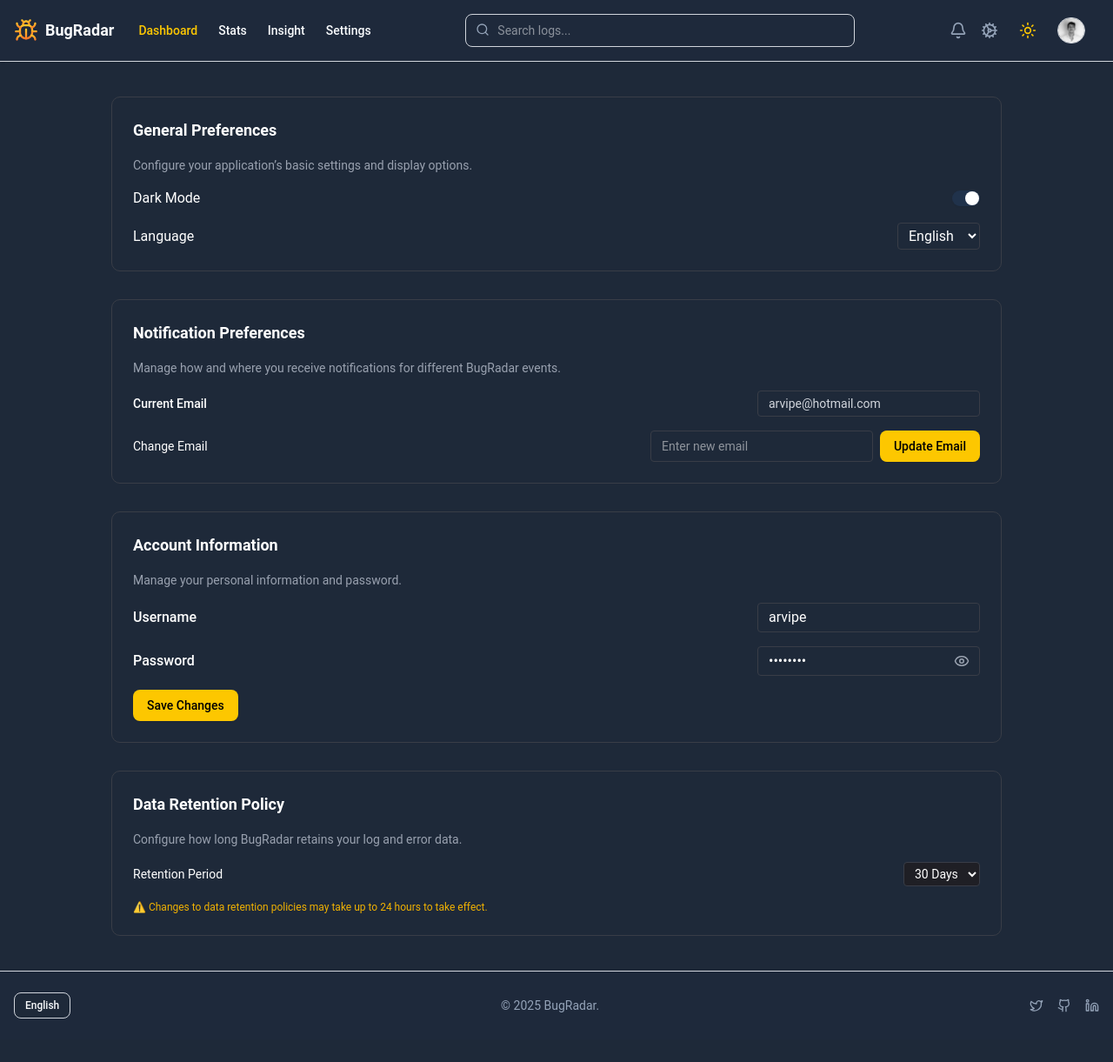
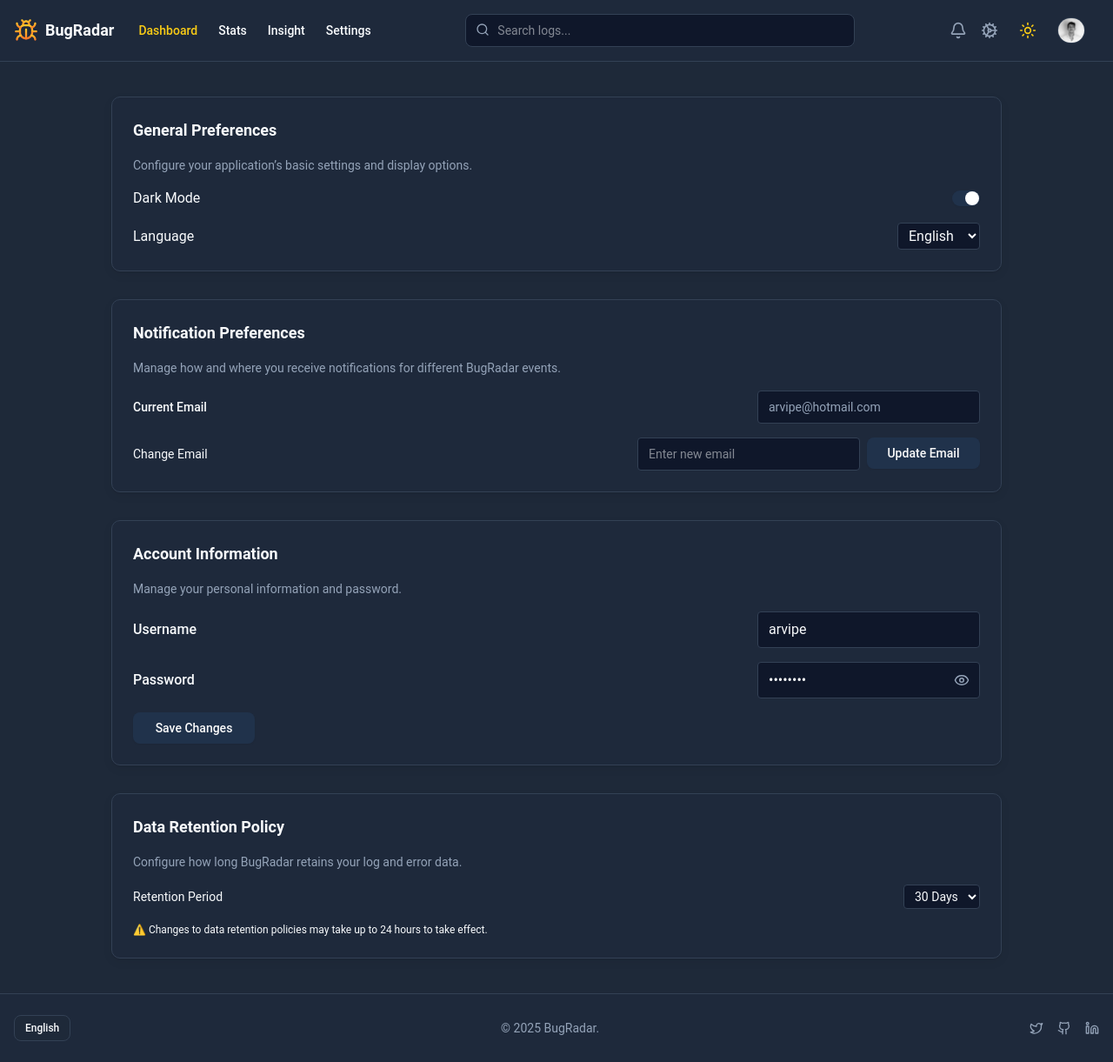
Before and after one commit to ARVIPE/BugRadar, a Next.js app: page /settings in a window 1280 px wide. Shown: the whole page at 87% size. Before the commit the page ends 1195 px from the top, so only its background shows below. Built offline with nearby package versions, Linux system fonts and the light colour scheme.

Commit message:
feat: update styling across various components for improved visual consistency and accessibility in light mode

```diff
--- a/src/app/settings/page.tsx
+++ b/src/app/settings/page.tsx
@@ -25,29 +25,35 @@ export default function SettingsPage() {
   };
 
   const handleUpdateAccount = () => {
-    // Aquí iría lógica real de actualización
     console.log("Updated account:", { username, password });
   };
 
   return (
     <>
       <Navbar />
-      <div className="text-white min-h-screen py-10 px-4 md:px-10">
+      <div className="min-h-screen py-10 px-4 md:px-10 bg-skin-bg text-skin-title">
         <div className="max-w-5xl mx-auto space-y-8">
 
           {/* General Preferences */}
-          <section className="border border-[#393D47] rounded-lg p-6 space-y-4">
-            <h2 className="text-lg font-semibold">General Preferences</h2>
-            <p className="text-sm text-gray-400">
+          <section className="bg-skin-panel border border-border rounded-lg p-6 space-y-4 shadow-elev-1">
+            <h2 className="text-lg font-semibold text-skin-title">General Preferences</h2>
+            <p className="text-sm text-skin-subtitle">
               Configure your application’s basic settings and display options.
             </p>
+
             <div className="flex justify-between items-center">
-              <span>Dark Mode</span>
+              <span className="text-skin-title">Dark Mode</span>
               <Switch checked={darkMode} onCheckedChange={setDarkMode} />
             </div>
+
             <div className="flex justify-between items-center">
-              <span>Language</span>
-              <select className="border border-[#393D47] rounded px-2 py-1">
+              <span className="text-skin-title">Language</span>
+              <select
+                className="rounded px-2 py-1
+                           bg-[var(--color-input)] text-skin-title
+                           border border-border
+                           focus:outline-none focus:ring-2 focus:ring-[var(--ring)] focus:border-[var(--ring)]"
+              >
                 <option>English</option>
                 <option>Spanish</option>
               </select>
@@ -55,36 +61,38 @@ export default function SettingsPage() {
           </section>
 
           {/* Notification Preferences */}
-          <section className="border border-[#393D47] rounded-lg p-6 space-y-4">
-            <h2 className="text-lg font-semibold">Notification Preferences</h2>
-            <p className="text-sm text-gray-400">
+          <section className="bg-skin-panel border border-border rounded-lg p-6 space-y-4 shadow-elev-1">
+            <h2 className="text-lg font-semibold text-skin-title">Notification Preferences</h2>
+            <p className="text-sm text-skin-subtitle">
               Manage how and where you receive notifications for different BugRadar events.
             </p>
 
             <div className="space-y-4 text-sm">
               <div className="flex flex-col sm:flex-row justify-between items-start sm:items-center gap-2">
-                <span className="mb-1 sm:mb-0 font-medium">Current Email</span>
+                <span className="mb-1 sm:mb-0 font-medium text-skin-title">Current Email</span>
                 <input
                   value={notificationEmail}
                   disabled
-                  className="bg-gray-800 text-gray-300 border border-[#393D47] px-3 py-1 rounded w-full sm:w-64"
+                  className="bg-[var(--color-input)] text-skin-subtitle
+                             border border-border px-3 py-2 rounded
+                             w-full sm:w-64"
                 />
               </div>
 
               <div className="flex flex-col sm:flex-row justify-between items-start sm:items-center gap-2">
-                <span className="mb-1 sm:mb-0">Change Email</span>
+                <span className="mb-1 sm:mb-0 text-skin-title">Change Email</span>
                 <div className="flex flex-col sm:flex-row gap-2 w-full sm:w-auto">
                   <input
                     value={newEmail}
                     onChange={(e) => setNewEmail(e.target.value)}
                     placeholder="Enter new email"
-                    className="border border-[#393D47] px-3 py-1 rounded w-full sm:w-64"
+                    className="bg-[var(--color-input)] text-skin-title
+                               placeholder:text-skin-subtitle
+                               border border-border px-3 py-2 rounded
+                               w-full sm:w-64
+                               focus:outline-none focus:ring-2 focus:ring-[var(--ring)] focus:border-[var(--ring)]"
                   />
-                  <Button
-                    onClick={handleUpdateEmail}
-                    className="bg-yellow-400 text-black hover:bg-yellow-500"
-                    variant="secondary"
-                  >
+                  <Button onClick={handleUpdateEmail} className="min-w-[130px]">
                     Update Email
                   </Button>
                 </div>
@@ -93,61 +101,72 @@ export default function SettingsPage() {
           </section>
 
           {/* Account Information */}
-          <section className="border border-[#393D47] rounded-lg p-6 space-y-4">
-            <h2 className="text-lg font-semibold">Account Information</h2>
-            <p className="text-sm text-gray-400">Manage your personal information and password.</p>
+          <section className="bg-skin-panel border border-border rounded-lg p-6 space-y-4 shadow-elev-1">
+            <h2 className="text-lg font-semibold text-skin-title">Account Information</h2>
+            <p className="text-sm text-skin-subtitle">
+              Manage your personal information and password.
+            </p>
 
             <div className="space-y-4">
               <div className="flex flex-col sm:flex-row justify-between items-start sm:items-center gap-2">
-                <span className="font-medium">Username</span>
+                <span className="font-medium text-skin-title">Username</span>
                 <input
                   value={username}
                   onChange={(e) => setUsername(e.target.value)}
-                  className="border border-[#393D47] px-3 py-1 rounded w-full sm:w-64"
+                  className="bg-[var(--color-input)] text-skin-title
+                             border border-border px-3 py-2 rounded
+                             w-full sm:w-64
+                             focus:outline-none focus:ring-2 focus:ring-[var(--ring)] focus:border-[var(--ring)]"
                 />
               </div>
 
               <div className="flex flex-col sm:flex-row justify-between items-start sm:items-center gap-2">
-                <span className="font-medium">Password</span>
+                <span className="font-medium text-skin-title">Password</span>
                 <div className="relative w-full sm:w-64">
                   <input
                     type={showPassword ? "text" : "password"}
                     value={password}
                     onChange={(e) => setPassword(e.target.value)}
-                    className="border border-[#393D47] px-3 py-1 rounded w-full pr-10"
+                    className="bg-[var(--color-input)] text-skin-title
+                               border border-border px-3 py-2 rounded w-full pr-10
+                               focus:outline-none focus:ring-2 focus:ring-[var(--ring)] focus:border-[var(--ring)]"
                   />
                   <button
                     type="button"
                     onClick={() => setShowPassword(!showPassword)}
-                    className="absolute top-1/2 right-3 -translate-y-1/2 text-gray-400"
+                    className="absolute top-1/2 right-3 -translate-y-1/2 text-skin-subtitle hover:text-skin-title"
                   >
                     {showPassword ? <EyeOff size={18} /> : <Eye size={18} />}
                   </button>
                 </div>
               </div>
 
-              <Button
-                onClick={handleUpdateAccount}
-                className="bg-yellow-400 text-black hover:bg-yellow-500"
-              >
+              <Button onClick={handleUpdateAccount} className="min-w-[140px]">
                 Save Changes
               </Button>
             </div>
           </section>
 
           {/* Data Retention */}
-          <section className="border border-[#393D47] rounded-lg p-6 space-y-4">
-            <h2 className="text-lg font-semibold">Data Retention Policy</h2>
-            <p className="text-sm text-gray-400">
+          <section className="bg-skin-panel border border-border rounded-lg p-6 space-y-4 shadow-elev-1">
+            <h2 className="text-lg font-semibold text-skin-title">Data Retention Policy</h2>
+            <p className="text-sm text-skin-subtitle">
               Configure how long BugRadar retains your log and error data.
             </p>
             <div className="flex justify-between items-center text-sm">
-              <span>Retention Period</span>
-              <select className="bg-[#1f1f25] border border-[#393D47] rounded px-2 py-1">
+              <span className="text-skin-title">Retention Period</span>
+              <select
+                className="rounded px-2 py-1
+                           bg-[var(--color-input)] text-skin-title
+                           border border-border
+                           focus:outline-none focus:ring-2 focus:ring-[var(--ring)] focus:border-[var(--ring)]"
+              >
                 <option>30 Days</option>
+                <option>60 Days</option>
+                <option>90 Days</option>
               </select>
             </div>
-            <p className="text-xs text-yellow-500 mt-2">
+            <p className="text-xs mt-2">
               ⚠️ Changes to data retention policies may take up to 24 hours to take effect.
             </p>
           </section>
--- a/src/components/footer.tsx
+++ b/src/components/footer.tsx
@@ -2,11 +2,11 @@ import { Twitter, Github, Linkedin } from "lucide-react"
 
 export default function Footer() {
   return (
-    <footer className="bg-skin-panel py-6 border-t border-gray-300 dark:border-gray-700">
+    <footer className="bg-skin-panel py-6 border-t border-border">
       <div className="max-w-7xl mx-auto px-4 flex flex-col md:flex-row justify-between items-center gap-4 text-skin-subtitle text-sm">
         {/* Left: Language selector */}
         <div>
-          <button className="px-3 py-1.5 bg-skin-bg text-skin-title rounded-md text-xs font-medium border border-gray-300 dark:border-gray-700">
+          <button className="px-3 py-1.5 bg-skin-bg text-skin-title rounded-md text-xs font-medium border border-border hover:bg-skin-panel/60">
             English
           </button>
         </div>
--- a/src/components/navbar.tsx
+++ b/src/components/navbar.tsx
@@ -18,7 +18,7 @@ export default function Navbar() {
   }, [theme])
 
   return (
-    <nav className="bg-skin-panel p-4 shadow-sm border-b border-gray-300 dark:border-gray-700">
+    <nav className="bg-skin-panel p-4 shadow-sm border-b border-border">
       <div className=" mx-auto flex items-center justify-between">
         {/* Left: Logo */}
         <div className="flex items-center space-x-2">
@@ -28,7 +28,7 @@ export default function Navbar() {
           </a>
           <ul className="hidden md:flex ml-5 items-center space-x-6 text-sm font-medium">
             <li>
-              <a href="/dashboard" className="text-yellow-400 hover:text-yellow-300 transition-colors">
+              <a href="/dashboard" className="text-[var(--yellow)]">
                 Dashboard
               </a>
             </li>
@@ -59,7 +59,11 @@ export default function Navbar() {
             <input
               type="text"
               placeholder="Search logs..."
-              className="w-full pl-9 pr-3 py-2 text-sm rounded-md bg-skin-input border border-gray-300 dark:border-gray-700 text-skin-title placeholder-skin-subtitle focus:outline-none focus:ring-2 focus:ring-yellow-400 focus:border-yellow-400"
+              className="w-full pl-9 pr-3 py-2 text-sm rounded-md
+                         bg-[var(--color-input)] text-skin-title
+                         border border-border
+                         placeholder:text-skin-subtitle
+                         focus:outline-none focus:ring-2 focus:ring-[var(--ring)] focus:border-[var(--ring)]"
             />
           </div>
         </div>
@@ -67,23 +71,23 @@ export default function Navbar() {
         {/* Right: Icons, avatar, hamburger */}
         <div className="flex items-center space-x-4">
           {/* Icons */}
-          <button className="text-skin-subtitle hover:text-yellow-400">
+          <button className="text-skin-subtitle hover:text-[var(--primary)]">
             <Bell size={20} />
           </button>
-          <button className="text-skin-subtitle hover:text-yellow-400">
+          <button className="text-skin-subtitle hover:text-[var(--primary)]">
             <Cog size={20} />
           </button>
 
           {/* Theme toggle button */}
           <button
             onClick={toggleTheme}
-            className="p-2 rounded-full text-skin-subtitle hover:text-yellow-400 transition-all duration-200 hover:bg-skin-input"
+            className="p-2 rounded-full text-skin-subtitle hover:text-[var(--primary)] hover:bg-[var(--color-input)] transition-all duration-200"
             aria-label="Toggle theme"
           >
             {theme === "theme-dark" ? (
-              <Sun size={20} className="text-yellow-400" />
+              <Sun size={20} className="text-[var(--yellow)]" />
             ) : (
-              <Moon size={20} className="text-gray-700" />
+              <Moon size={20} className="text-skin-title" />
             )}
           </button>
 
@@ -93,7 +97,7 @@ export default function Navbar() {
             alt="User"
             width={32}
             height={32}
-            className="rounded-full border border-gray-300 dark:border-gray-700"
+            className="rounded-full border border-border"
           />
 
           {/* Mobile menu toggle */}
@@ -106,7 +110,7 @@ export default function Navbar() {
       {/* Mobile menu dropdown */}
       {isOpen && (
         <div className="md:hidden mt-3 space-y-3 px-2">
-          <a href="/dashboard" className="block text-yellow-400 font-medium hover:text-yellow-300">
+          <a href="/dashboard" className="block text-[var(--primary)] font-medium">
             Dashboard
           </a>
           <a href="/stats" className="block text-skin-title hover:text-skin-subtitle">
```
Also changed, not shown: src/app/detail/page.tsx (+59 -38 lines), src/app/insight/page.tsx (+38 -44 lines).
